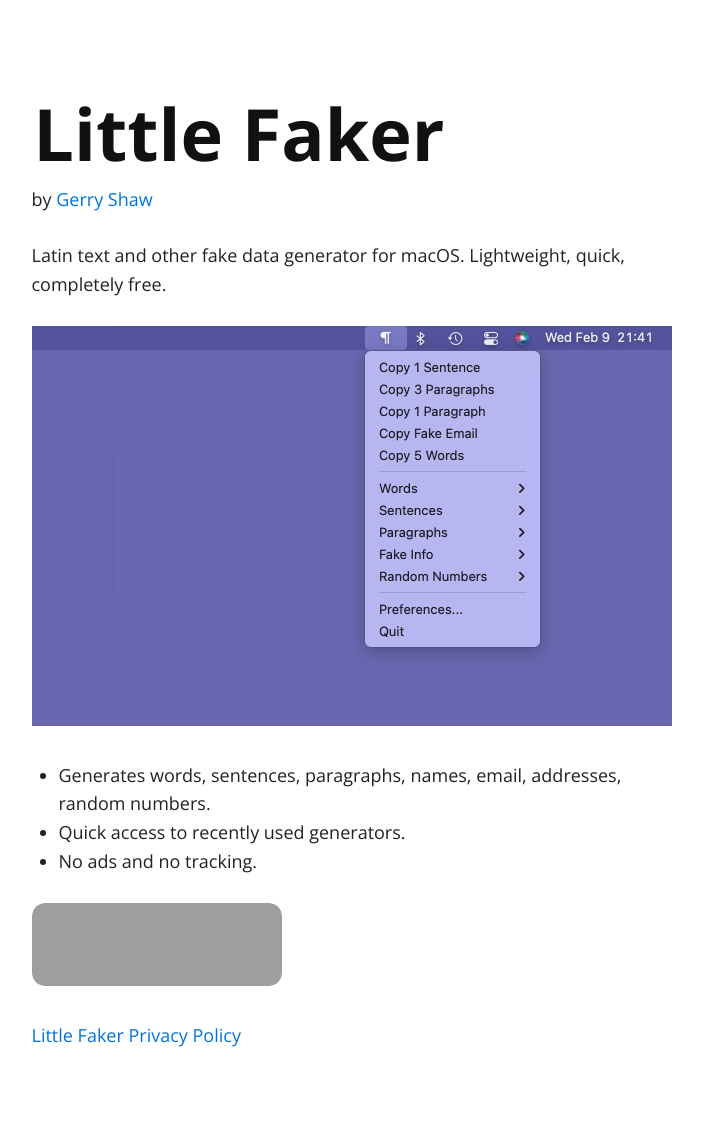
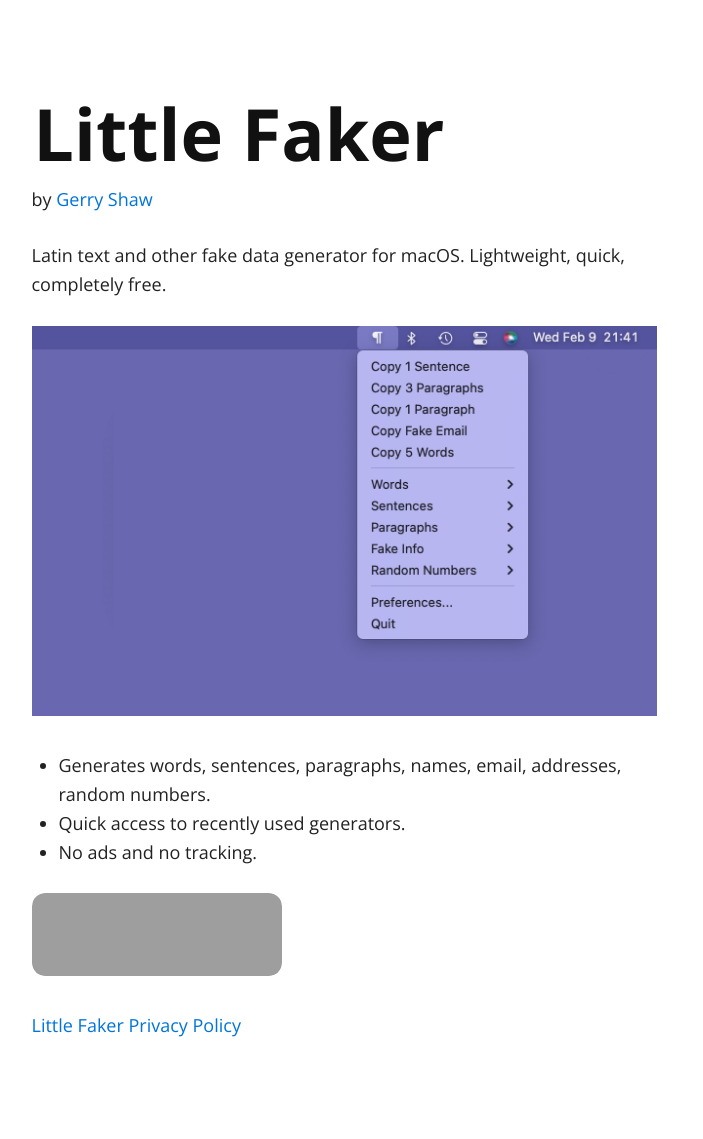
Before and after one commit to gshaw/gshaw.github.io, a Jekyll site: the page built from littlefaker/index.md, in a window 1280 px wide. Shown: the whole page, without its empty margins (296-999 px from the left). Built offline with Jekyll 4.4.1, drawn with Linux system fonts in a browser that asks for light colours; nearby versions of some CDN libraries; grey boxes are pictures that could not be loaded.

Commit message:
Fix screenshot on mobile

```diff
--- a/littlefaker/index.md
+++ b/littlefaker/index.md
@@ -9,7 +9,7 @@
 
 Latin text and other fake data generator for macOS. Lightweight, quick, completely free.
 
-<img alt="Screenshot 1" src="screenshot.png" width="640">
+<img alt="Screenshot of Little Faker" src="screenshot.png" style="max-width: 100%">
 
 - Generates words, sentences, paragraphs, names, email, addresses, random numbers.
 - Quick access to recently used generators.
```
